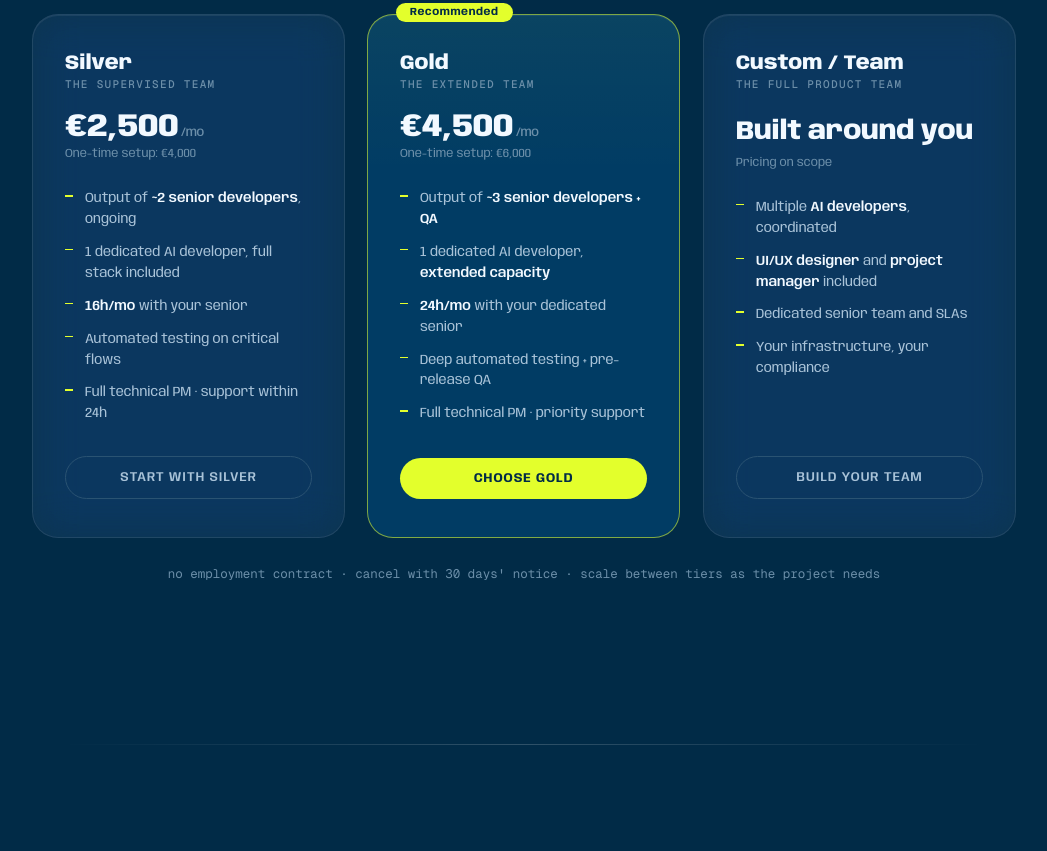
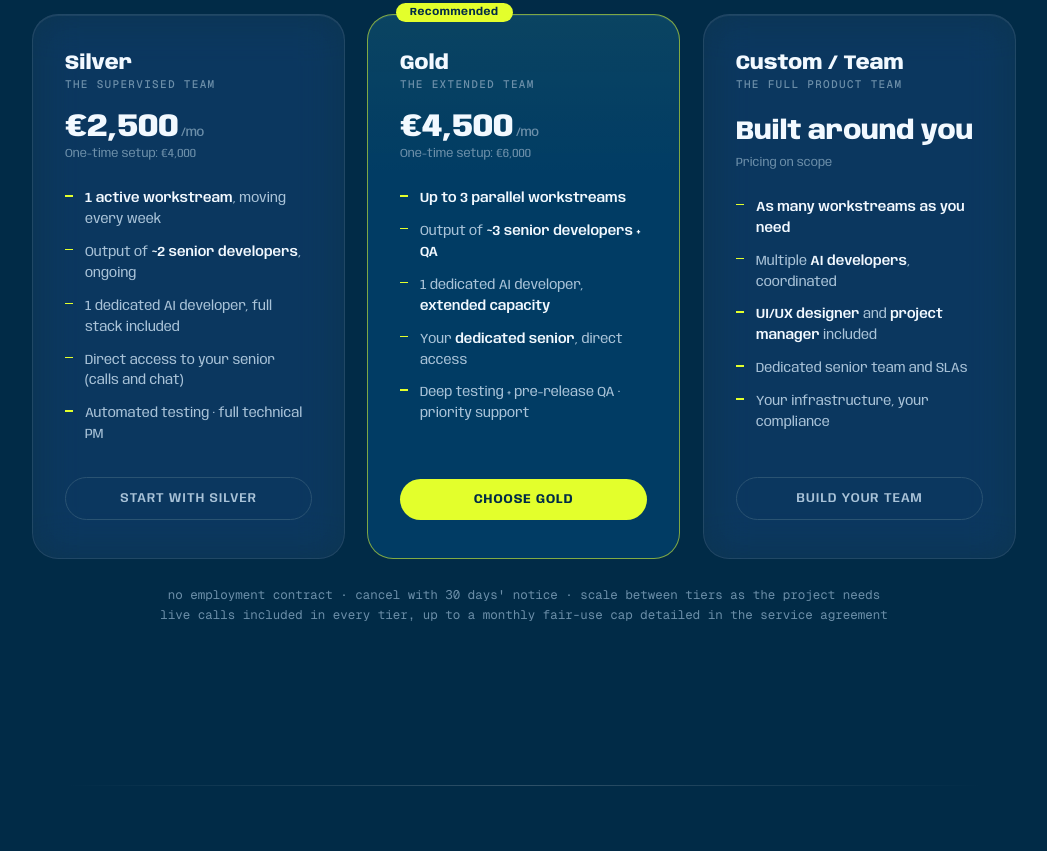
Before and after one commit to emanueltesoriello/ai-developer-landing, a plain HTML site: page index.html in a window 1280 px wide. Shown: the part 7929-8780 px from the top of the page, without its empty margins (116-1163 px from the left). Drawn offline with Linux system fonts and the light colour scheme.

Commit message:
Add files via upload

```diff
--- a/index.html
+++ b/index.html
@@ -855,11 +855,11 @@
         <div class="price">€2,500<span> /mo</span></div>
         <div class="setup">One-time setup: €4,000</div>
         <ul>
+          <li><b>1 active workstream</b>, moving every week</li>
           <li>Output of <b>~2 senior developers</b>, ongoing</li>
           <li>1 dedicated AI developer, full stack included</li>
-          <li><b>16h/mo</b> with your senior</li>
-          <li>Automated testing on critical flows</li>
-          <li>Full technical PM · support within 24h</li>
+          <li>Direct access to your senior (calls and chat)</li>
+          <li>Automated testing · full technical PM</li>
         </ul>
         <button class="btn ghost" onclick="openWiz('Silver')">Start with Silver</button>
       </div>
@@ -869,11 +869,11 @@
         <div class="price">€4,500<span> /mo</span></div>
         <div class="setup">One-time setup: €6,000</div>
         <ul>
+          <li><b>Up to 3 parallel workstreams</b></li>
           <li>Output of <b>~3 senior developers + QA</b></li>
           <li>1 dedicated AI developer, <b>extended capacity</b></li>
-          <li><b>24h/mo</b> with your dedicated senior</li>
-          <li>Deep automated testing + pre-release QA</li>
-          <li>Full technical PM · priority support</li>
+          <li>Your <b>dedicated senior</b>, direct access</li>
+          <li>Deep testing + pre-release QA · priority support</li>
         </ul>
         <button class="btn" onclick="openWiz('Gold')">Choose Gold</button>
       </div>
@@ -882,6 +882,7 @@
         <div class="price" style="font-size:26px;line-height:1.3;padding:4px 0">Built around you</div>
         <div class="setup">Pricing on scope</div>
         <ul>
+          <li><b>As many workstreams as you need</b></li>
           <li>Multiple <b>AI developers</b>, coordinated</li>
           <li><b>UI/UX designer</b> and <b>project manager</b> included</li>
           <li>Dedicated senior team and SLAs</li>
@@ -890,7 +891,7 @@
         <button class="btn ghost" onclick="openWiz('Custom / Team')">Build your team</button>
       </div>
     </div>
-    <p class="tiers-note">no employment contract · cancel with 30 days' notice · scale between tiers as the project needs</p>
+    <p class="tiers-note">no employment contract · cancel with 30 days' notice · scale between tiers as the project needs<br>live calls included in every tier, up to a monthly fair-use cap detailed in the service agreement</p>
   </div>
 </section>
 
@@ -902,6 +903,8 @@
     </div>
     <div class="faq">
       <details class="reveal"><summary>Who owns the code?</summary><p>You do. Full IP transfer, your repositories, your infrastructure.</p></details>
+      <details class="reveal"><summary>Why not just hire a senior and give them AI tools?</summary><p>Do the full math. A senior hire costs 3-6 months of searching plus recruiting fees, equipment and ramp-up: realistically closer to 9-10k/month in the first year, producing nothing for the first several months. Then they're one person: holidays, sick days, a two-week notice away from leaving with your codebase knowledge. And piloting AI agents at production level is a new craft, not a plugin you hand someone. We start in 5 days, continuity is contractual, QA and PM are included, and you can stop with 30 days' notice. If it doesn't work out, you're out one month, not one bad hire.</p></details>
+      <details class="reveal"><summary>What exactly is a workstream?</summary><p>One track of work actively moving at a time: a feature, an epic, a migration. Within a workstream we ship continuously; more workstreams means more things progressing in parallel. It's how you actually experience capacity, so it's what we price.</p></details>
       <details class="reveal"><summary>What if your senior engineer changes or is unavailable?</summary><p>Another senior takes over with zero restart: the dedicated machine, the indexed codebase, the conventions and the full project history stay in place. Continuity is a contractual guarantee, not a promise.</p></details>
       <details class="reveal"><summary>Who will my senior engineer be?</summary><p>We match them to your stack and project, which is why we start from a short brief. You meet them on the scoping call, before any commitment.</p></details>
       <details class="reveal"><summary>Is our data safe?</summary><p>Each client gets a physically dedicated, isolated machine: your VPN, your credentials, under NDA. Nothing is shared across clients.</p></details>
@@ -918,6 +921,19 @@
     <h2 class="reveal">Your next developer<br><em>doesn't need a desk.</em></h2>
     <p class="reveal">Tell us what you're building. We'll match the right senior (or the right team) and come back with a plan for the first 5 days.</p>
     <button class="btn reveal" onclick="openWiz()">Start your project</button>
+  </div>
+</section>
+
+<section style="padding:0 0 120px">
+  <div class="wrap">
+    <div class="cert reveal" style="grid-template-columns:1.4fr 1fr;border-color:rgba(255,255,255,.14);background:rgba(255,255,255,.04)">
+      <div>
+        <span class="eyebrow"><i></i>For developers</span>
+        <h3 style="margin-top:14px">Senior dev? <em>Pilot AI, don't type.</em></h3>
+        <p style="color:var(--muted);font-size:14.5px;margin-top:10px">We pay per client, not per hour. The better you pilot, the more you earn. Remote, flexible, our clients and our method.</p>
+      </div>
+      <div style="text-align:right"><a class="btn ghost" href="mailto:info@spaghetticoders.it?subject=AI%20Dev%20Pilot%20·%20Application">Apply as a pilot</a></div>
+    </div>
   </div>
 </section>
 
```
